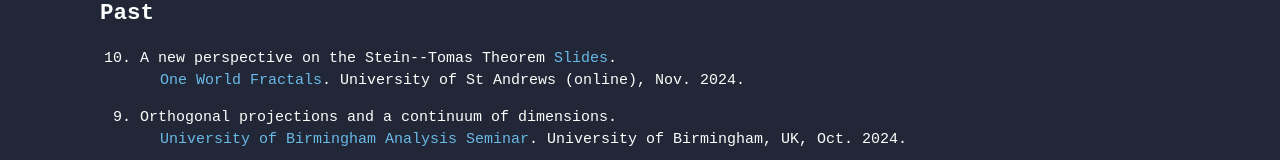
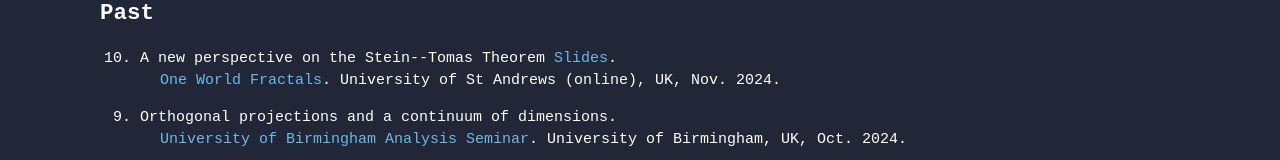
Before and after one commit to AnadeOre/anadeore.github.io, a Next.js app: page /talks in a window 1280 px wide. Shown: the part 365-525 px from the top of the page. Built offline with nearby package versions, Linux system fonts and the light colour scheme.

Commit message:
update talks

```diff
--- a/src/app/talks/page.jsx
+++ b/src/app/talks/page.jsx
@@ -31,7 +31,7 @@ const Teaching = () => {
         <Talk
           title='A new perspective on the Stein--Tomas Theorem'
           event='One World Fractals'
-          where='University of St Andrews (online)'
+          where='University of St Andrews (online), UK'
           link='https://www.oneworldfractals.org/past/owf20241127/'
           when='Nov. 2024'
           slides='/Slides/OWF2024.pdf'
```
